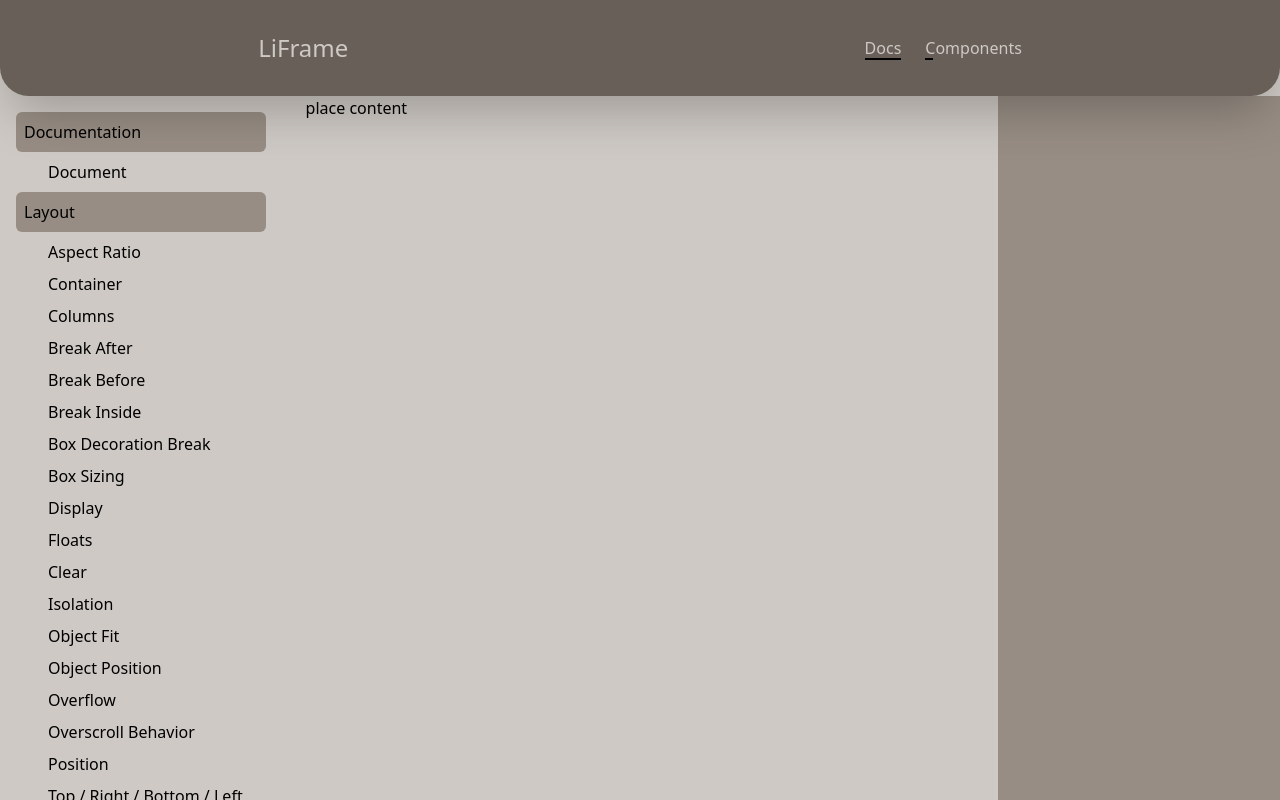
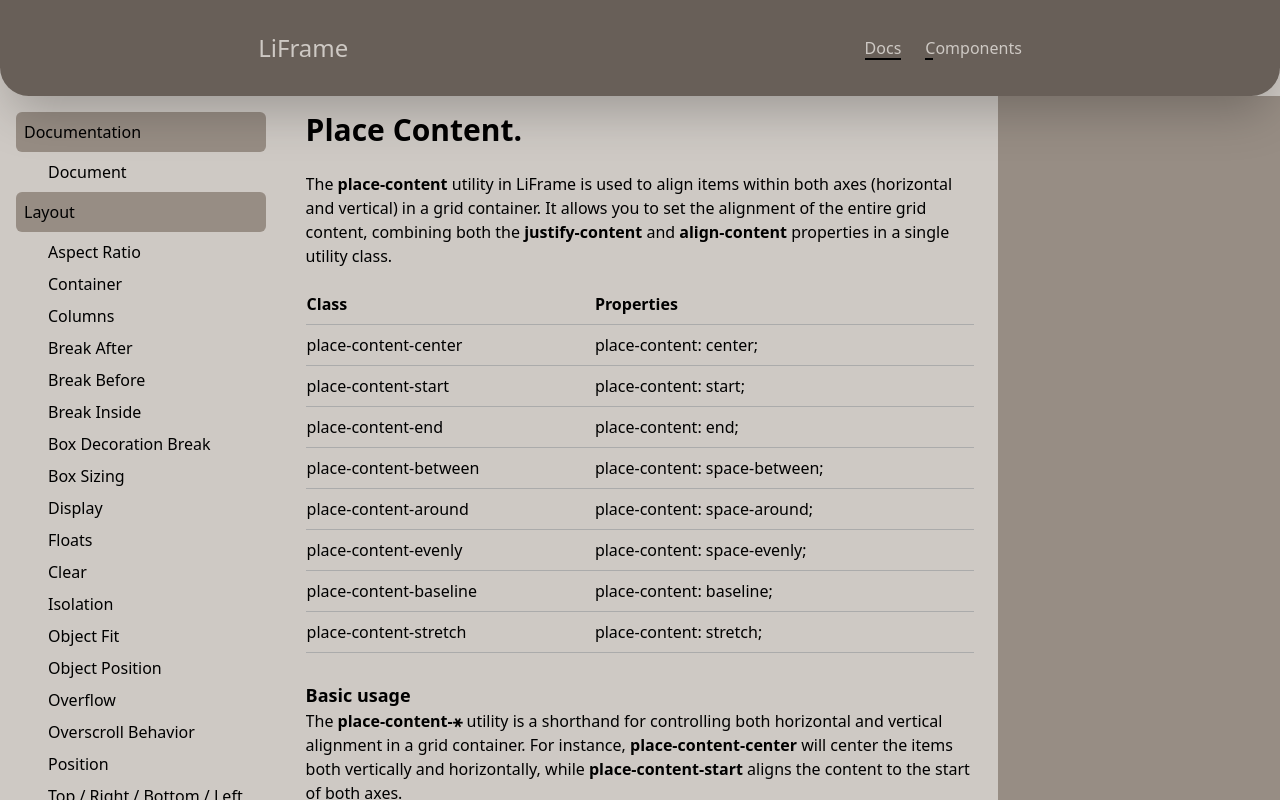
Before and after one commit to biswajitbesra/LiFrame, a React (Vite) app: page /docs/place-content in a window 1280 px wide. Built offline with nearby package versions, Linux system fonts and the light colour scheme.

Commit message:
Page Added

```diff
--- a/src/components/Pages/Flex&Grid/PlaceContent.jsx
+++ b/src/components/Pages/Flex&Grid/PlaceContent.jsx
@@ -2,8 +2,64 @@
 
 function PlaceContent() {
     return (
-        <div>
-            place content
+        <div className='h-full overflow-scroll'>
+            <h1 className='text-3xl font-semibold mt-4 mb-6'>Place Content.</h1>
+            <p className='mb-4'>The <span className='font-semibold'>place-content</span> utility in LiFrame is used to align items within both axes (horizontal and vertical) in a grid container. It allows you to set the alignment of the entire grid content, combining both the <span className='font-semibold'>justify-content</span> and <span className='font-semibold'>align-content</span> properties in a single utility class.</p>
+
+            <section className='mb-7'>
+                <table className='w-full'>
+                    <thead>
+                        <tr>
+                            <th className='text-left border-b border-[#ababab] py-2'> Class </th>
+                            <th className='text-left border-b border-[#ababab] py-2'> Properties </th>
+                        </tr>
+                    </thead>
+                    <tbody>
+                        <tr>
+                            <td class="border-b border-[#ababab] py-2">place-content-center</td>
+                            <td class="border-b border-[#ababab] py-2">place-content: center;</td>
+                        </tr>
+                        <tr>
+                            <td class="border-b border-[#ababab] py-2">place-content-start</td>
+                            <td class="border-b border-[#ababab] py-2">place-content: start;</td>
+                        </tr>
+                        <tr>
+                            <td class="border-b border-[#ababab] py-2">place-content-end</td>
+                            <td class="border-b border-[#ababab] py-2">place-content: end;</td>
+                        </tr>
+                        <tr>
+                            <td class="border-b border-[#ababab] py-2">place-content-between</td>
+                            <td class="border-b border-[#ababab] py-2">place-content: space-between;</td>
+                        </tr>
+                        <tr>
+                            <td class="border-b border-[#ababab] py-2">place-content-around</td>
+                            <td class="border-b border-[#ababab] py-2">place-content: space-around;</td>
+                        </tr>
+                        <tr>
+                            <td class="border-b border-[#ababab] py-2">place-content-evenly</td>
+                            <td class="border-b border-[#ababab] py-2">place-content: space-evenly;</td>
+                        </tr>
+                        <tr>
+                            <td class="border-b border-[#ababab] py-2">place-content-baseline</td>
+                            <td class="border-b border-[#ababab] py-2">place-content: baseline;</td>
+                        </tr>
+                        <tr>
+                            <td class="border-b border-[#ababab] py-2">place-content-stretch</td>
+                            <td class="border-b border-[#ababab] py-2">place-content: stretch;</td>
+                        </tr>
+                    </tbody>
+                </table>
+            </section>
+
+            <section className='mb-7'>
+                <h5 className='font-semibold text-lg'>Basic usage</h5>
+                <p className='mb-4'>The <span className='font-semibold'>place-content-&#9913;</span> utility is a shorthand for controlling both horizontal and vertical alignment in a grid container. For instance, <span className='font-semibold'>place-content-center</span> will center the items both vertically and horizontally, while <span className='font-semibold'>place-content-start</span> aligns the content to the start of both axes.</p>
+            </section>
+
+            <section className='mb-7'>
+                <h5 className='font-semibold text-lg'>Applying conditionally</h5>
+                <p className='mb-4'>Conditional alignment can be applied with responsive prefixes like <span className='font-semibold'>lg:place-content-start</span> to adjust the alignment based on screen size. Additionally, pseudo-classes such as <span className='font-semibold'>hover</span> can be used to dynamically change the content alignment.</p>
+            </section>
         </div>
     )
 }
```
